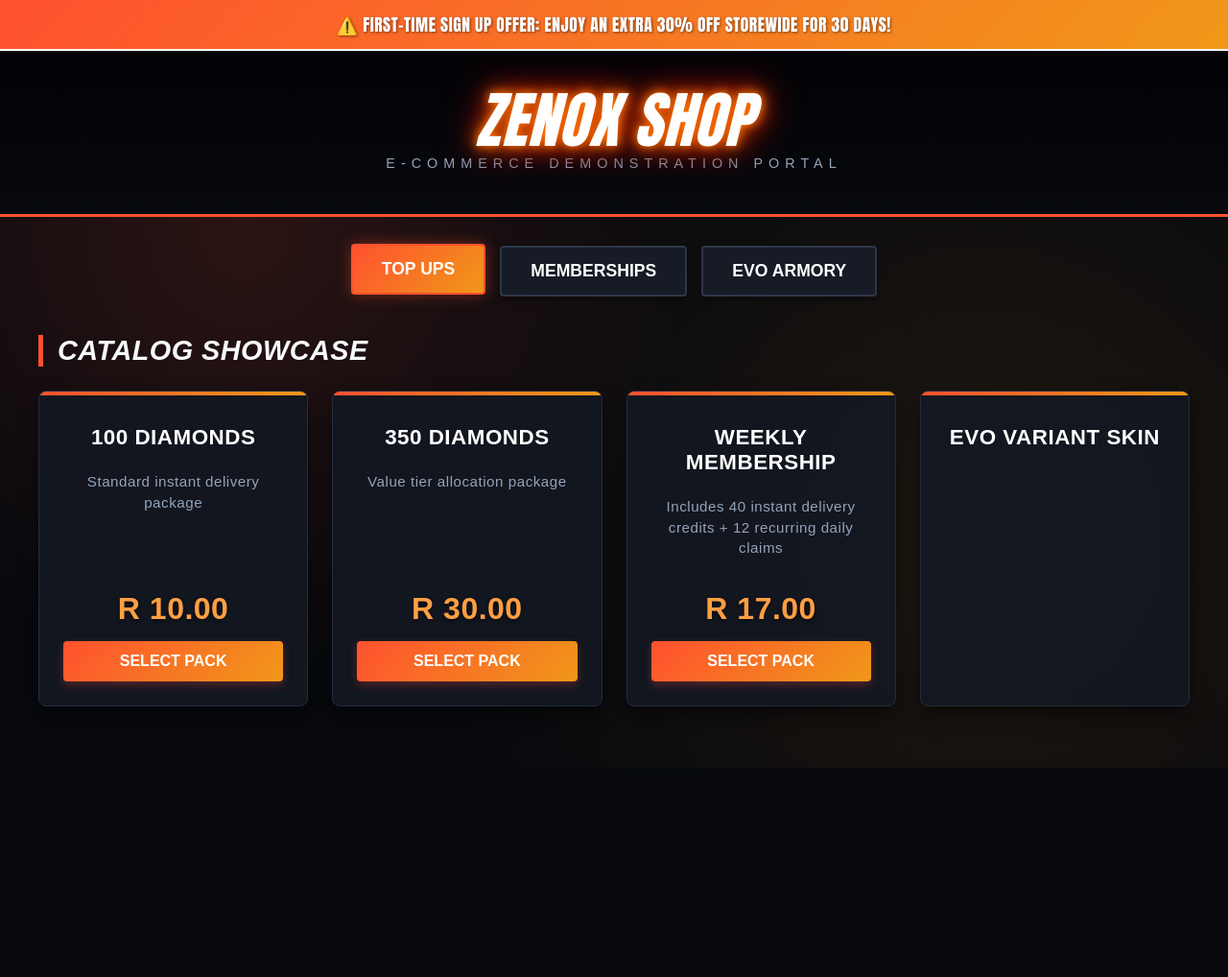
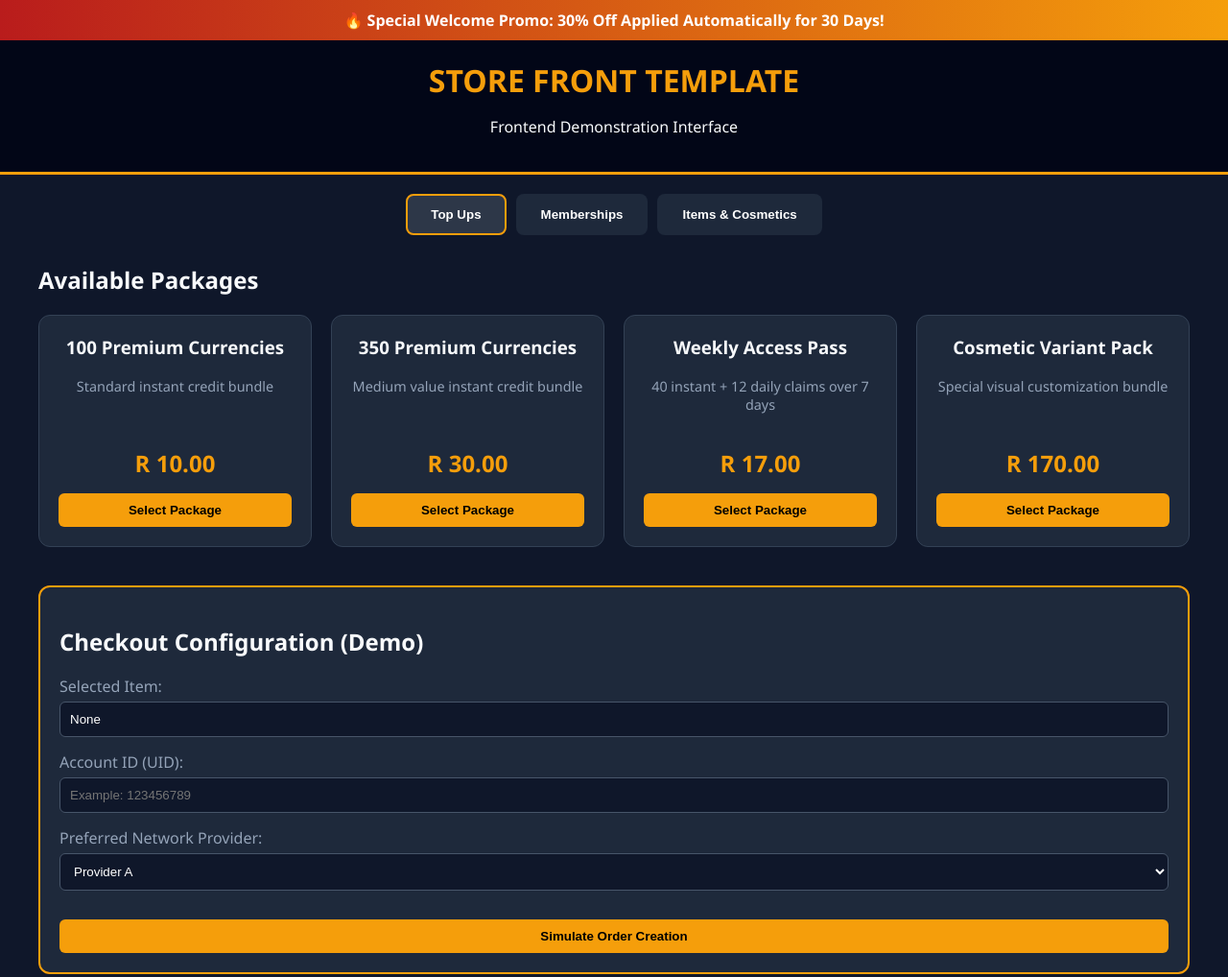
Before and after one commit to maremoshemashale802-svg/Zenox-SHOP-ZA, a plain HTML site: page index.html in a window 1280 px wide. Shown: the whole page at 96% size. Before the commit the page ends 800 px from the top, so only its background shows below. Drawn offline with Linux system fonts and the light colour scheme.

Commit message:
Revise HTML structure and styles for game shop template
Updated the title and various styles for the game shop template. Changed promotional text and adjusted layout for better presentation.

```diff
--- a/index.html
+++ b/index.html
@@ -3,321 +3,264 @@
 <head>
     <meta charset="UTF-8">
     <meta name="viewport" content="width=device-width, initial-scale=1.0">
-    <title>ZENOX SHOP - Premium Game Store</title>
+    <title>Game Shop Template</title>
     <style>
         :root {
-            --bg-dark: #07090e;
-            --panel-bg: rgba(20, 24, 33, 0.95);
-            --accent-orange: #ff512f;
-            --accent-yellow: #dd2476;
-            --neon-glow: #ff7300;
-            --text-light: #f8fafc;
-            --text-gray: #94a3b8;
-            --fire-gradient: linear-gradient(135deg, #ff512f 0%, #f09819 100%);
+            --bg-color: #0f172a;
+            --card-bg: #1e293b;
+            --accent-color: #f59e0b;
+            --text-color: #f8fafc;
+            --text-muted: #94a3b8;
         }
 
         body {
             margin: 0;
-            font-family: 'Impact', 'Arial Black', sans-serif;
-            background-color: var(--bg-dark);
-            /* Simulated high-octane background texture */
-            background-image:
-                radial-gradient(circle at 20% 30%, rgba(255, 81, 47, 0.15) 0%, transparent 40%),
-                radial-gradient(circle at 80% 70%, rgba(240, 152, 25, 0.1) 0%, transparent 50%),
-                linear-gradient(to bottom, rgba(7, 9, 14, 0.9), rgba(7, 9, 14, 0.98));
-            color: var(--text-light);
-            background-attachment: fixed;
-            letter-spacing: 0.5px;
-        }
-
-        /* 30% Off Banner Layout */
-        .promo-banner {
-            background: var(--fire-gradient);
-            color: white;
-            text-align: center;
-            padding: 12px;
-            font-size: 1.1rem;
-            font-weight: bold;
-            text-transform: uppercase;
-            box-shadow: 0 4px 15px rgba(255, 81, 47, 0.4);
-            border-bottom: 2px solid #fff;
-            text-shadow: 1px 1px 3px rgba(0,0,0,0.5);
+            font-family: 'Segoe UI', Tahoma, Geneva, Verdana, sans-serif;
+            background-color: var(--bg-color);
+            color: var(--text-color);
         }
 
         header {
-            background: linear-gradient(to bottom, #020205, var(--bg-dark));
-            padding: 40px 20px;
+            background-color: #020617;
+            padding: 20px;
             text-align: center;
-            border-bottom: 3px solid var(--accent-orange);
-            position: relative;
+            border-bottom: 3px solid var(--accent-color);
         }
 
-        /* Glowing Neon Text Logo */
-        .logo-container {
-            display: inline-block;
-            margin-bottom: 5px;
+        h1 {
+            margin: 0;
+            color: var(--accent-color);
         }
 
-        .zenox-logo {
-            font-size: 4rem;
-            text-transform: uppercase;
-            font-weight: 900;
-            color: #fff;
-            margin: 0;
-            line-height: 1;
-            font-style: italic;
-            text-shadow:
-                0 0 10px var(--neon-glow),
-                0 0 20px var(--neon-glow),
-                0 0 40px #ff0000;
-            filter: drop-shadow(2px 2px 2px rgba(0,0,0,0.8));
-        }
-
-        .logo-sub {
-            font-family: sans-serif;
-            font-size: 0.9rem;
-            color: var(--text-gray);
-            letter-spacing: 6px;
-            text-transform: uppercase;
-            margin-top: 5px;
-            display: block;
+        .promo-banner {
+            background: linear-gradient(90deg, #b91c1c, #f59e0b);
+            color: white;
+            text-align: center;
+            padding: 10px;
+            font-weight: bold;
         }
 
         .container {
             max-width: 1200px;
-            margin: 30px auto;
+            margin: 20px auto;
             padding: 0 20px;
-            font-family: sans-serif; /* Cleaner reading font for items */
         }
 
-        /* Category System */
         .tabs {
             display: flex;
             justify-content: center;
-            gap: 15px;
-            margin-bottom: 40px;
-            flex-wrap: wrap;
+            gap: 10px;
+            margin-bottom: 30px;
         }
 
         .tab-btn {
-            background-color: #161b26;
+            background-color: var(--card-bg);
             color: white;
-            border: 2px solid #2d3748;
-            padding: 14px 30px;
+            border: 2px solid transparent;
+            padding: 12px 24px;
             cursor: pointer;
             font-weight: bold;
-            font-size: 1.1rem;
-            text-transform: uppercase;
-            border-radius: 4px;
+            border-radius: 8px;
             transition: all 0.3s ease;
-            box-shadow: 0 4px 6px rgba(0,0,0,0.3);
         }
 
         .tab-btn.active, .tab-btn:hover {
-            border-color: var(--accent-orange);
-            background: var(--fire-gradient);
-            box-shadow: 0 0 15px rgba(255, 81, 47, 0.4);
-            transform: translateY(-2px);
-        }
-
-        .section-title {
-            text-transform: uppercase;
-            border-left: 5px solid var(--accent-orange);
-            padding-left: 15px;
-            margin-bottom: 25px;
-            font-style: italic;
-            font-size: 1.8rem;
+            border-color: var(--accent-color);
+            background-color: #2d3748;
         }
 
         .grid {
             display: grid;
             grid-template-columns: repeat(auto-fit, minmax(280px, 1fr));
-            gap: 25px;
+            gap: 20px;
         }
 
-        /* Tactical Product Card Layout */
         .card {
-            background-color: var(--panel-bg);
-            border-radius: 8px;
-            padding: 25px;
+            background-color: var(--card-bg);
+            border-radius: 12px;
+            padding: 20px;
             text-align: center;
-            border: 1px solid #242c3d;
+            border: 1px solid #334155;
             display: flex;
             flex-direction: column;
             justify-content: space-between;
-            position: relative;
-            overflow: hidden;
-            transition: transform 0.3s, border-color 0.3s;
-            box-shadow: 0 10px 20px rgba(0,0,0,0.5);
-        }
-
-        .card:hover {
-            transform: translateY(-5px);
-            border-color: var(--accent-orange);
-            box-shadow: 0 10px 25px rgba(255, 81, 47, 0.2);
-        }
-
-        /* Subtle angled structural accent lines */
-        .card::before {
-            content: '';
-            position: absolute;
-            top: 0;
-            left: 0;
-            width: 100%;
-            height: 4px;
-            background: var(--fire-gradient);
         }
 
         .card h3 {
-            margin-top: 10px;
-            font-size: 1.4rem;
-            text-transform: uppercase;
-            color: #fff;
+            margin-top: 0;
         }
 
         .price {
-            font-size: 2rem;
-            color: #ff9f43;
-            font-weight: 800;
+            font-size: 1.5rem;
+            color: var(--accent-color);
+            font-weight: bold;
             margin: 15px 0;
-            text-shadow: 0 2px 4px rgba(0,0,0,0.4);
         }
 
         .desc {
-            color: var(--text-gray);
-            font-size: 0.95rem;
-            line-height: 1.4;
+            color: var(--text-muted);
+            font-size: 0.9rem;
             margin-bottom: 20px;
         }
 
-        .action-btn {
-            background: var(--fire-gradient);
-            color: white;
+        .buy-btn {
+            background-color: var(--accent-color);
+            color: #000;
             border: none;
-            padding: 12px 20px;
+            padding: 10px 20px;
             font-weight: bold;
-            font-size: 1rem;
-            text-transform: uppercase;
-            border-radius: 4px;
+            border-radius: 6px;
             cursor: pointer;
             width: 100%;
-            box-shadow: 0 4px 10px rgba(239, 68, 68, 0.3);
-            transition: filter 0.2s;
+            transition: background 0.2s;
         }
 
-        .action-btn:hover {
-            filter: brightness(1.2);
+        .buy-btn:hover {
+            background-color: #d97706;
         }
 
-        /* Configuration Panel UI Layout */
-        .config-panel {
-            background-color: var(--panel-bg);
-            border: 2px solid #242c3d;
-            border-top: 4px solid var(--accent-orange);
-            border-radius: 8px;
-            padding: 30px;
-            margin-top: 50px;
-            box-shadow: 0 15px 30px rgba(0,0,0,0.6);
-        }
-
-        .form-row {
-            display: grid;
-            grid-template-columns: repeat(auto-fit, minmax(250px, 1fr));
-            gap: 20px;
-            margin-bottom: 20px;
+        /* Order Summary / Demo Input Modal Area */
+        .demo-panel {
+            background-color: var(--card-bg);
+            border: 2px solid var(--accent-color);
+            border-radius: 12px;
+            padding: 20px;
+            margin-top: 40px;
         }
 
         .form-group {
-            display: flex;
-            flex-direction: column;
+            margin-bottom: 15px;
         }
 
         .form-group label {
-            margin-bottom: 8px;
-            color: var(--text-gray);
-            font-weight: bold;
-            text-transform: uppercase;
-            font-size: 0.85rem;
-            letter-spacing: 0.5px;
+            display: block;
+            margin-bottom: 5px;
+            color: var(--text-muted);
         }
 
         .form-group input, .form-group select {
-            padding: 12px;
-            border-radius: 4px;
-            border: 1px solid #334155;
-            background-color: #0b0f17;
+            width: 100%;
+            padding: 10px;
+            border-radius: 6px;
+            border: 1px solid #475569;
+            background-color: #0f172a;
             color: white;
-            font-size: 1rem;
             box-sizing: border-box;
-            transition: border-color 0.2s;
-        }
-
-        .form-group input:focus, .form-group select:focus {
-            outline: none;
-            border-color: var(--accent-orange);
         }
     </style>
 </head>
 <body>
 
     <div class="promo-banner">
-        ⚠️ First-Time Sign Up Offer: Enjoy an extra 30% Off Storewide for 30 Days!
+        🔥 Special Welcome Promo: 30% Off Applied Automatically for 30 Days!
     </div>
 
     <header>
-        <div class="logo-container">
-            <h1 class="zenox-logo">ZENOX SHOP</h1>
-            <span class="logo-sub">E-Commerce Demonstration Portal</span>
-        </div>
+        <h1>STORE FRONT TEMPLATE</h1>
+        <p>Frontend Demonstration Interface</p>
     </header>
 
     <div class="container">
-        <!-- Structural Menu Selection Tabs -->
+        <!-- Navigation Categories -->
         <div class="tabs">
             <button class="tab-btn active">Top Ups</button>
             <button class="tab-btn">Memberships</button>
-            <button class="tab-btn">Evo Armory</button>
+            <button class="tab-btn">Items & Cosmetics</button>
         </div>
 
-        <h2 class="section-title">Catalog Showcase</h2>
+        <!-- Catalog Display -->
+        <h2>Available Packages</h2>
         <div class="grid">
-            <!-- Package Entry 1 -->
+            <!-- Package 1 -->
             <div class="card">
                 <div>
-                    <h3>100 Diamonds</h3>
-                    <p class="desc">Standard instant delivery package</p>
+                    <h3>100 Premium Currencies</h3>
+                    <p class="desc">Standard instant credit bundle</p>
                 </div>
                 <div>
                     <div class="price">R 10.00</div>
-                    <button class="action-btn" onclick="selectItem('100 Diamonds Bundle', 10)">Select Pack</button>
+                    <button class="buy-btn" onclick="selectPackage('100 Currencies', 10)">Select Package</button>
                 </div>
             </div>
 
-            <!-- Package Entry 2 -->
+            <!-- Package 2 -->
             <div class="card">
                 <div>
-                    <h3>350 Diamonds</h3>
-                    <p class="desc">Value tier allocation package</p>
+                    <h3>350 Premium Currencies</h3>
+                    <p class="desc">Medium value instant credit bundle</p>
                 </div>
                 <div>
                     <div class="price">R 30.00</div>
-                    <button class="action-btn" onclick="selectItem('350 Diamonds Bundle', 30)">Select Pack</button>
+                    <button class="buy-btn" onclick="selectPackage('350 Currencies', 30)">Select Package</button>
                 </div>
             </div>
 
-            <!-- Membership Entry -->
+            <!-- Package 3 -->
             <div class="card">
                 <div>
-                    <h3>Weekly Membership</h3>
-                    <p class="desc">Includes 40 instant delivery credits + 12 recurring daily claims</p>
+                    <h3>Weekly Access Pass</h3>
+                    <p class="desc">40 instant + 12 daily claims over 7 days</p>
                 </div>
                 <div>
                     <div class="price">R 17.00</div>
-                    <button class="action-btn" onclick="selectItem('Weekly Membership Pass', 17)">Select Pack</button>
+                    <button class="buy-btn" onclick="selectPackage('Weekly Access Pass', 17)">Select Package</button>
                 </div>
             </div>
 
-            <!-- Special Edition Entry -->
+            <!-- Package 4 -->
             <div class="card">
                 <div>
-                    <h3>Evo Variant Skin</h3>
+                    <h3>Cosmetic Variant Pack</h3>
+                    <p class="desc">Special visual customization bundle</p>
+                </div>
+                <div>
+                    <div class="price">R 170.00</div>
+                    <button class="buy-btn" onclick="selectPackage('Cosmetic Pack', 170)">Select Package</button>
+                </div>
+            </div>
+        </div>
+
+        <!-- Mock Configuration Form -->
+        <div class="demo-panel">
+            <h2>Checkout Configuration (Demo)</h2>
+            <div class="form-group">
+                <label for="selected-item">Selected Item:</label>
+                <input type="text" id="selected-item" readonly value="None">
+            </div>
+
+            <div class="form-group">
+                <label for="uid">Account ID (UID):</label>
+                <input type="text" id="uid" placeholder="Example: 123456789">
+            </div>
+
+            <div class="form-group">
+                <label for="network">Preferred Network Provider:</label>
+                <select id="network">
+                    <option value="mtn">Provider A</option>
+                    <option value="vodacom">Provider B</option>
+                    <option value="telkom">Provider C</option>
+                </select>
+            </div>
+
+            <button class="buy-btn" style="margin-top: 15px;" onclick="processDemo()">Simulate Order Creation</button>
+        </div>
+    </div>
+
+    <script>
+        function selectPackage(name, price) {
+            document.getElementById('selected-item').value = name + " - R" + price.toFixed(2);
+            alert("Selected: " + name);
+        }
+
+        function processDemo() {
+            const uid = document.getElementById('uid').value;
+            const item = document.getElementById('selected-item').value;
+            if(!uid || item === "None") {
+                alert("Please select a package and fill in the required account ID.");
+                return;
+            }
+            alert("Demo workflow completed. In a live application, this information would pass safely to a certified transaction processing gateway.");
+        }
+    </script>
+</body>
+</html>
```
